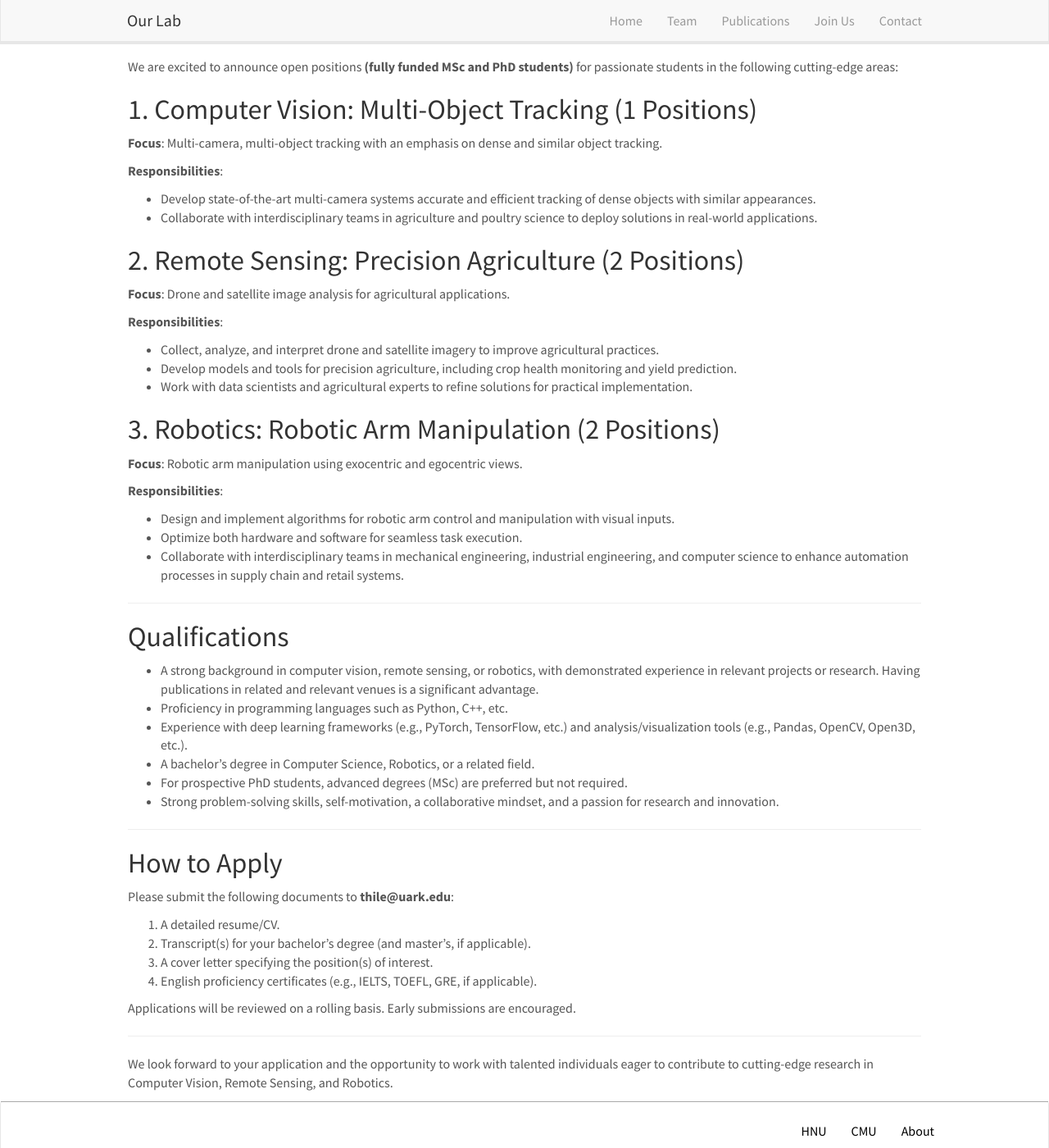
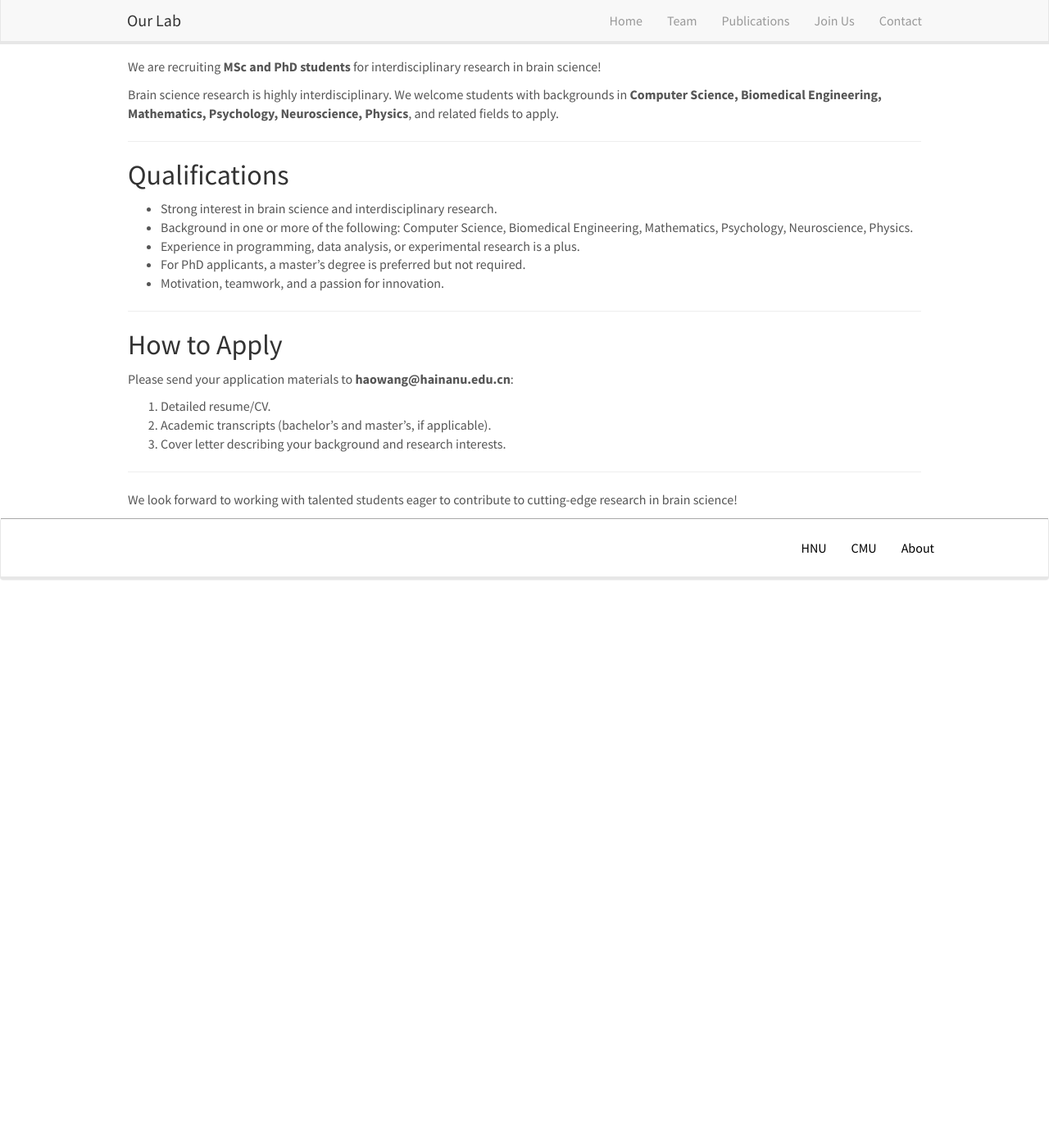
Before and after one commit to han-wang-lab/han-wang-lab.github.io, a Jekyll site: the page built from _pages/recruitment.md, in a window 1280 px wide and 1400 px high. Shown: the whole window at 82% size. Built offline with Jekyll 4.4.1, drawn with Linux system fonts in a browser that asks for light colours; nearby versions of some CDN libraries.

Commit message:
recruitment

```diff
--- a/_pages/recruitment.md
+++ b/_pages/recruitment.md
@@ -1,57 +1,32 @@
 ---
-title: "AICV Lab - Recruitment"
+title: "Our Lab - Recruitment"
 layout: textlay
 excerpt: "Openings"
 sitemap: false
 permalink: /recruitment/
 ---
 
-We are excited to announce open positions **(fully funded MSc and PhD students)** for passionate students in the following cutting-edge areas:
+We are recruiting **MSc and PhD students** for interdisciplinary research in brain science!
 
-## 1. Computer Vision: Multi-Object Tracking (1 Positions)
-**Focus**: Multi-camera, multi-object tracking with an emphasis on dense and similar object tracking.
-
-**Responsibilities**:
-- Develop state-of-the-art multi-camera systems accurate and efficient tracking of dense objects with similar appearances.
-- Collaborate with interdisciplinary teams in agriculture and poultry science to deploy solutions in real-world applications.
-
-## 2. Remote Sensing: Precision Agriculture (2 Positions)
-**Focus**: Drone and satellite image analysis for agricultural applications.
-
-**Responsibilities**:
-- Collect, analyze, and interpret drone and satellite imagery to improve agricultural practices.
-- Develop models and tools for precision agriculture, including crop health monitoring and yield prediction.
-- Work with data scientists and agricultural experts to refine solutions for practical implementation.
-
-## 3. Robotics: Robotic Arm Manipulation (2 Positions)
-**Focus**: Robotic arm manipulation using exocentric and egocentric views.
-
-**Responsibilities**:
-- Design and implement algorithms for robotic arm control and manipulation with visual inputs.
-- Optimize both hardware and software for seamless task execution.
-- Collaborate with interdisciplinary teams in mechanical engineering, industrial engineering, and computer science to enhance automation processes in supply chain and retail systems.
+Brain science research is highly interdisciplinary. We welcome students with backgrounds in **Computer Science, Biomedical Engineering, Mathematics, Psychology, Neuroscience, Physics**, and related fields to apply.
 
 ---
 
 ## Qualifications
-- A strong background in computer vision, remote sensing, or robotics, with demonstrated experience in relevant projects or research. Having publications in related and relevant venues is a significant advantage.
-- Proficiency in programming languages such as Python, C++, etc.
-- Experience with deep learning frameworks (e.g., PyTorch, TensorFlow, etc.) and analysis/visualization tools (e.g., Pandas, OpenCV, Open3D, etc.).
-- A bachelor’s degree in Computer Science, Robotics, or a related field.
-- For prospective PhD students, advanced degrees (MSc) are preferred but not required.
-- Strong problem-solving skills, self-motivation, a collaborative mindset, and a passion for research and innovation.
+- Strong interest in brain science and interdisciplinary research.
+- Background in one or more of the following: Computer Science, Biomedical Engineering, Mathematics, Psychology, Neuroscience, Physics.
+- Experience in programming, data analysis, or experimental research is a plus.
+- For PhD applicants, a master's degree is preferred but not required.
+- Motivation, teamwork, and a passion for innovation.
 
 ---
 
 ## How to Apply
-Please submit the following documents to **thile@uark.edu**:
-1. A detailed resume/CV.
-2. Transcript(s) for your bachelor’s degree (and master’s, if applicable).
-3. A cover letter specifying the position(s) of interest.
-4. English proficiency certificates (e.g., IELTS, TOEFL, GRE, if applicable).
-
-Applications will be reviewed on a rolling basis. Early submissions are encouraged.
+Please send your application materials to **haowang@hainanu.edu.cn**:
+1. Detailed resume/CV.
+2. Academic transcripts (bachelor’s and master’s, if applicable).
+3. Cover letter describing your background and research interests.
 
 ---
 
-We look forward to your application and the opportunity to work with talented individuals eager to contribute to cutting-edge research in Computer Vision, Remote Sensing, and Robotics.
+We look forward to working with talented students eager to contribute to cutting-edge research in brain science!
```
